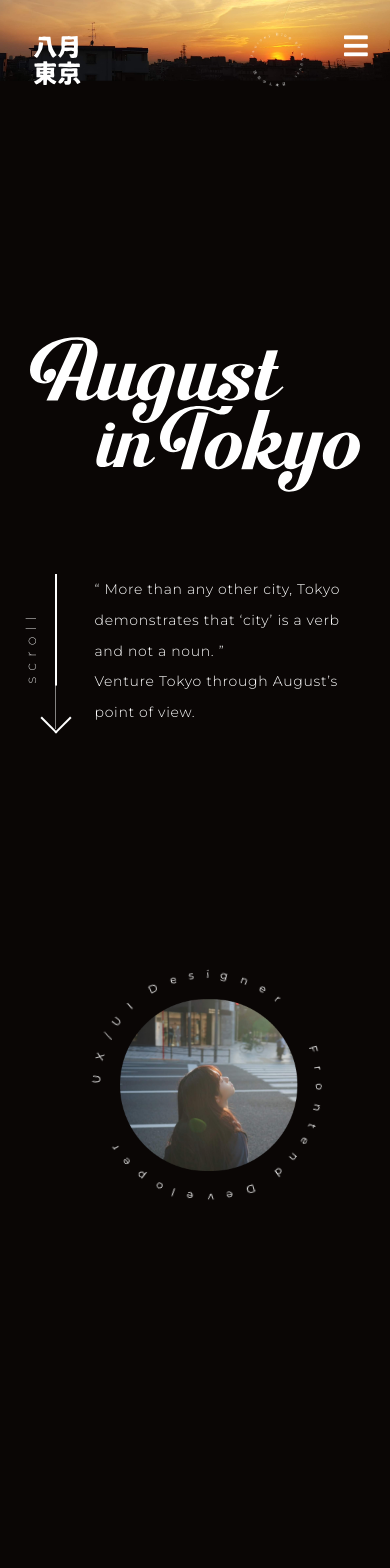
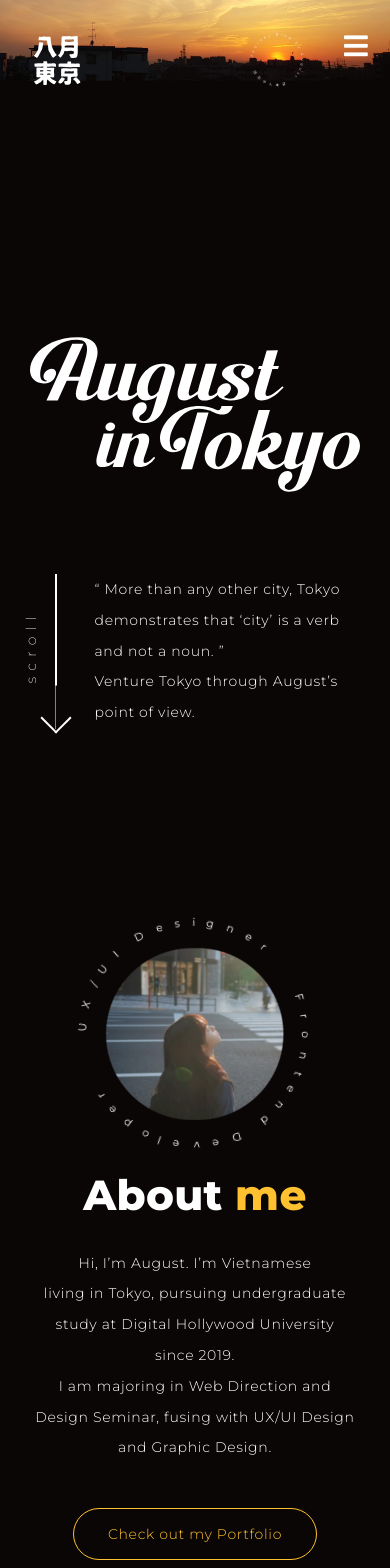
Before and after one commit to augustruong/augustokyo, a React (Create React App) app: page / in a window 390 px wide. Shown: the top 1568 px of the page. Built offline with nearby package versions, Linux system fonts and the light colour scheme.

Commit message:
about me fixed

```diff
--- a/src/sections/HomePageSections/HP_About.css
+++ b/src/sections/HomePageSections/HP_About.css
@@ -1,4 +1,4 @@
-#home-page #hp_about .aboutMe {
+#home-page #hp_about > .aboutMe {
     width: 100vw;
     height: 100vh;
     padding-top: 14%;
@@ -7,6 +7,9 @@
 #home-page #hp_about > .aboutMe > .wrapper {
     width: 62%;
     max-width:1080px;
+    display: flex;
+    flex-direction: row;
+    align-items: center;
     justify-content: space-between;
     margin: 0 auto;
 }
@@ -42,14 +45,14 @@
 }
 
 @media screen and (max-width: 960px) {
-    #home-page #about > .aboutMe > .wrapper  {
+    #home-page #hp_about > .aboutMe > .wrapper  {
         flex-direction: column;
     }
-    #home-page #about > .aboutMe > .wrapper > .ava__wrapper {
+    #home-page #hp_about > .aboutMe > .wrapper > .ava__wrapper {
         margin-right: 0;
     }
-    #home-page #about > .aboutMe > .wrapper > .content__wrapper {text-align: center;}
-    #home-page #about > .aboutMe > .wrapper > .content__wrapper > button {display: block; margin: 45px auto;}
+    #home-page #hp_about > .aboutMe > .wrapper > .content__wrapper {text-align: center;}
+    #home-page #hp_about > .aboutMe > .wrapper > .content__wrapper > button {display: block; margin: 45px auto;}
 }
 
 #home-page #hp_about .aboutPage {
--- a/src/sections/HomePageSections/HP_About.js
+++ b/src/sections/HomePageSections/HP_About.js
@@ -8,7 +8,7 @@ export default function HP_About() {
     return (
         <section id='hp_about'>
             <section className='aboutMe'>
-                <div className='wrapper flex-row-ct'>
+                <div className='wrapper'>
                     <div className='ava__wrapper'>
                         <img className='ava__textArc'
                              src={process.env.PUBLIC_URL + `./images/text-arc-2.svg`}/>
```
